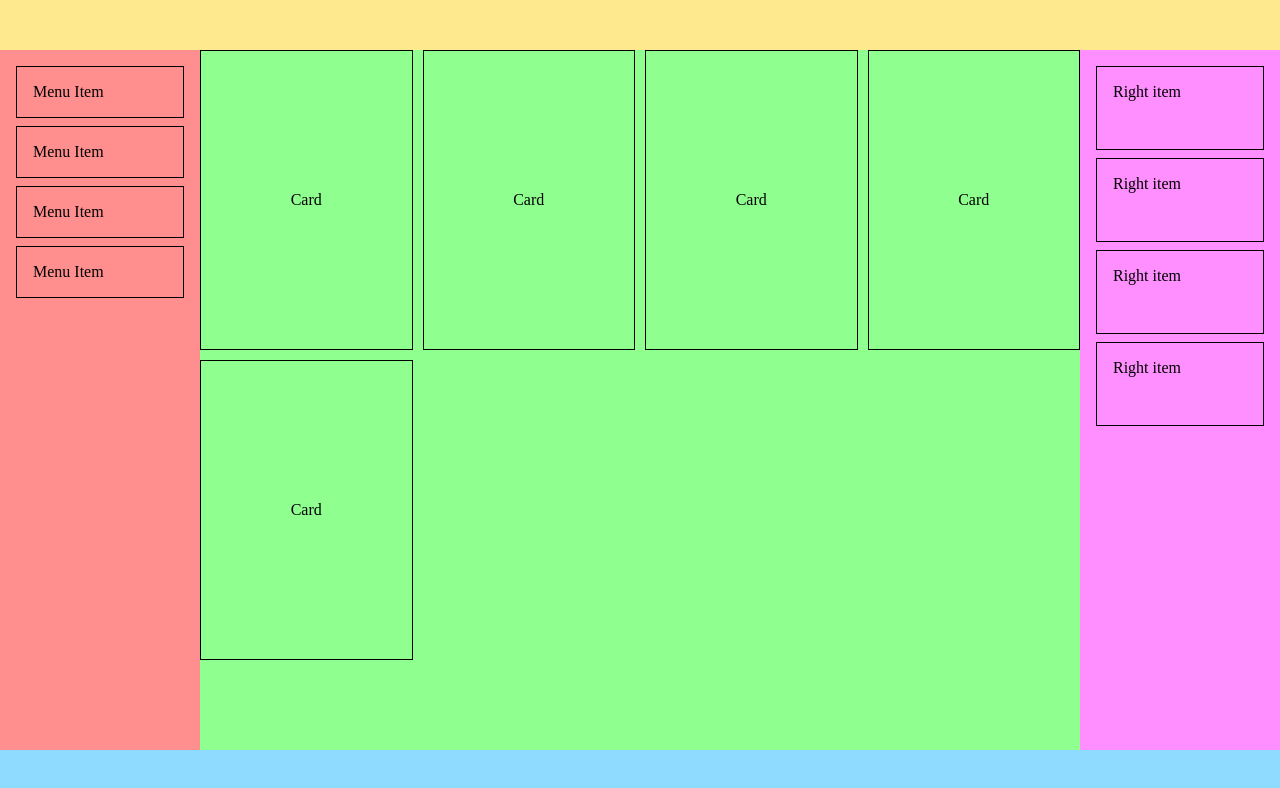
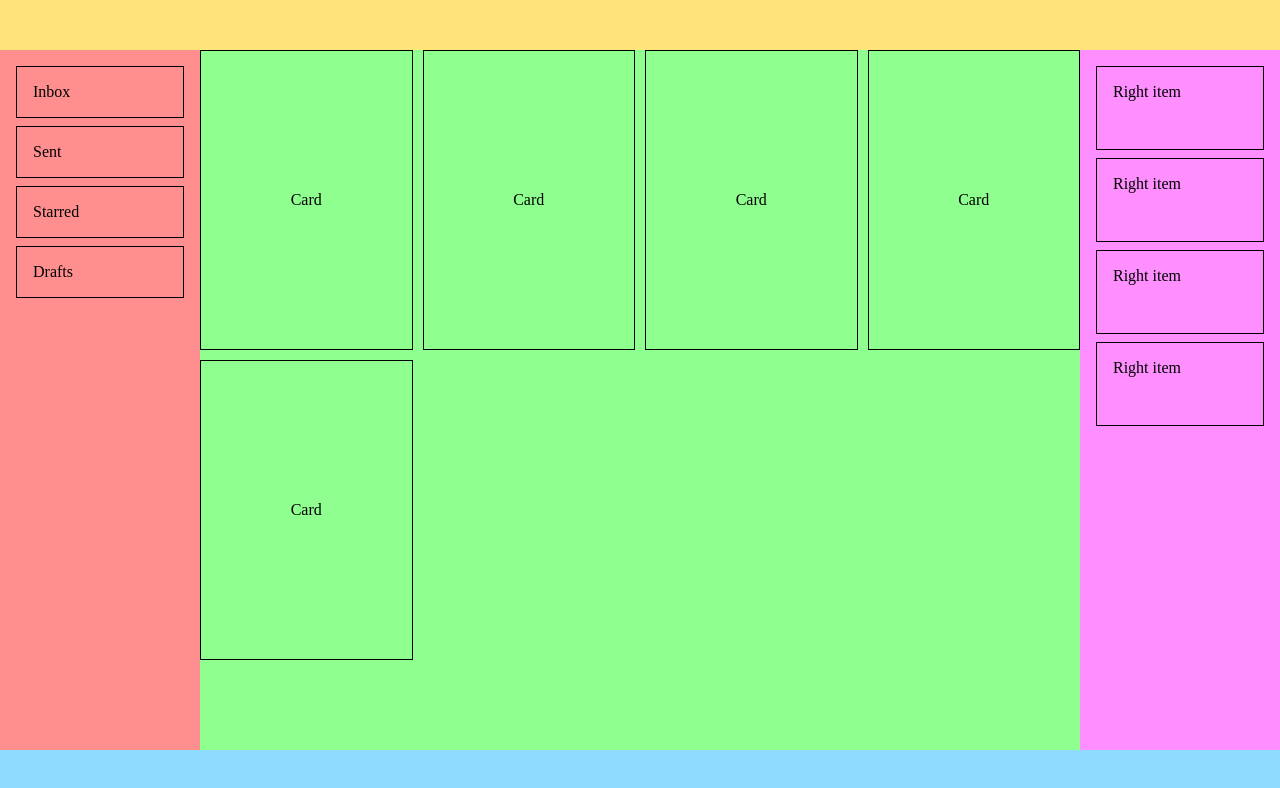
Before and after one commit to kabili81/CSS-grid-exercise, a plain HTML site: page index.html in a window 1280 px wide. Drawn offline with Linux system fonts and the light colour scheme.

Commit message:
Css grid 1

```diff
--- a/index.html
+++ b/index.html
@@ -12,10 +12,10 @@
     <div class="container">
       <div class="header"></div>
       <div class="left-menu">
-        <div class="item">Menu Item</div>
-        <div class="item">Menu Item</div>
-        <div class="item">Menu Item</div>
-        <div class="item">Menu Item</div>
+        <div class="item">Inbox</div>
+        <div class="item">Sent</div>
+        <div class="item">Starred</div>
+        <div class="item">Drafts</div>
       </div>
       <div class="main">
         <div class="content">Card</div>
--- a/style.css
+++ b/style.css
@@ -20,7 +20,7 @@
 
   .header {
     grid-area: header;
-    background-color: #ffcc0070;
+    background-color: #ffcc0086;
   }
 
   .left-menu {
```
